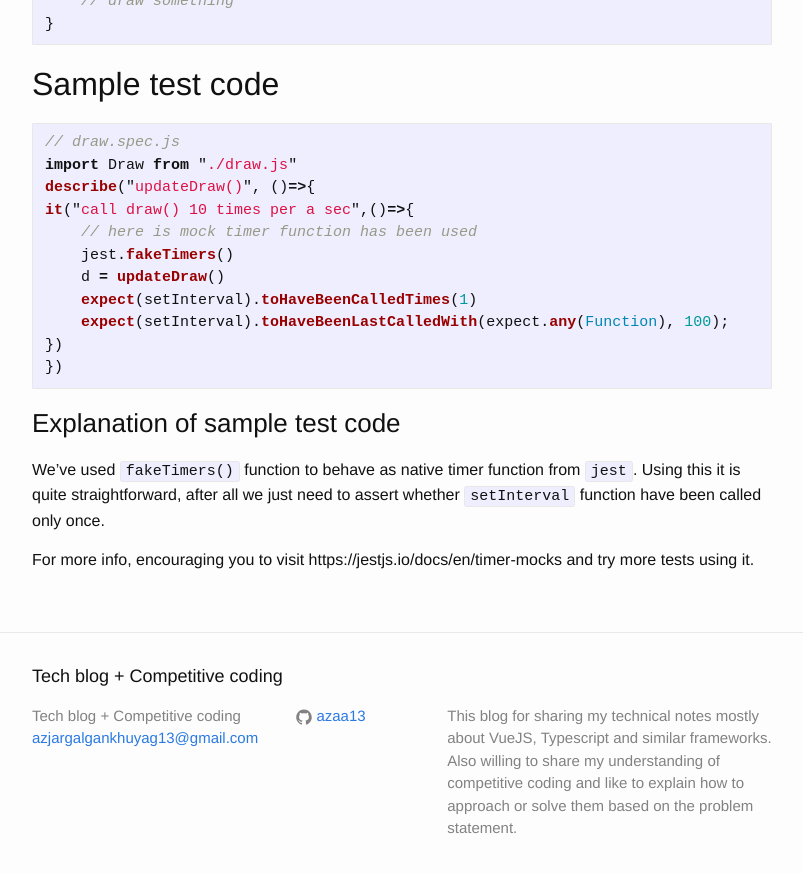
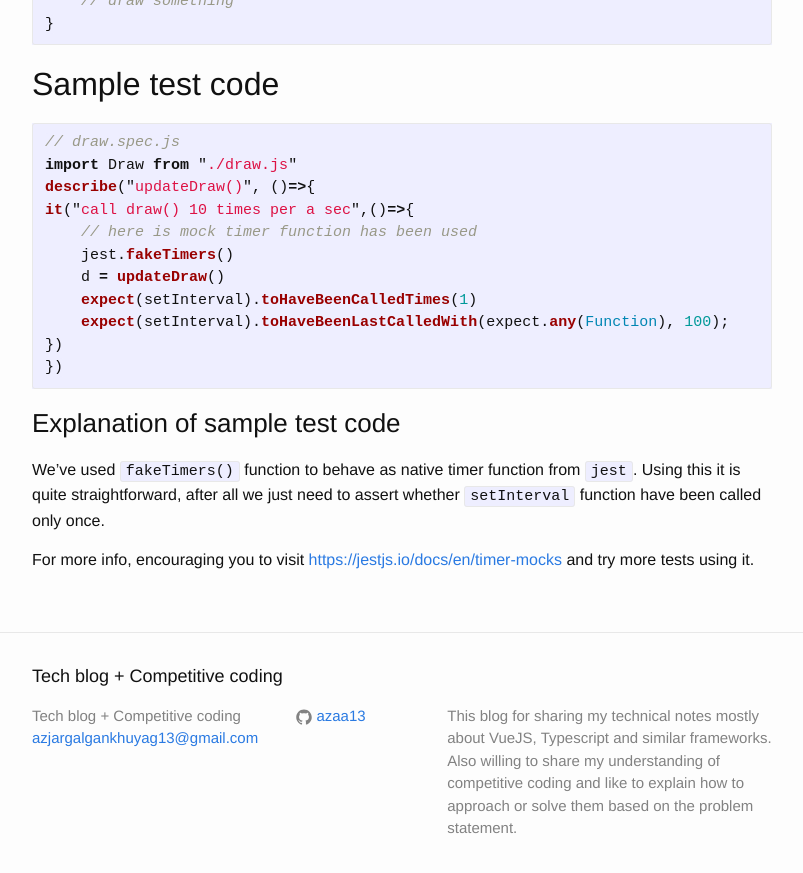
Before and after one commit to azaa13/azaa13.github.io, a Jekyll site: the page built from _posts/2020-02-07-test-timers-with-jest.md, in a window 1280 px wide and 900 px high, scrolled down 689 px. Shown: the top 873 px of the window, without its empty margins (238-1041 px from the left). Built offline with Jekyll 4.4.1, drawn with Linux system fonts in a browser that asks for light colours.

Commit message:
update hyperlinks

```diff
--- a/_posts/2020-02-07-test-timers-with-jest.md
+++ b/_posts/2020-02-07-test-timers-with-jest.md
@@ -45,4 +45,4 @@ it("call draw() 10 times per a sec",()=>{
 
 We've used `fakeTimers()` function to behave as native timer function from `jest`. Using this it is quite straightforward, after all we just need to assert whether `setInterval` function have been called only once.
 
-For more info, encouraging you to visit https://jestjs.io/docs/en/timer-mocks and try more tests using it.
+For more info, encouraging you to visit <https://jestjs.io/docs/en/timer-mocks> and try more tests using it.
```
Also changed, not shown: _posts/2020-02-05-html-video-events.md (+1 -1 lines).
